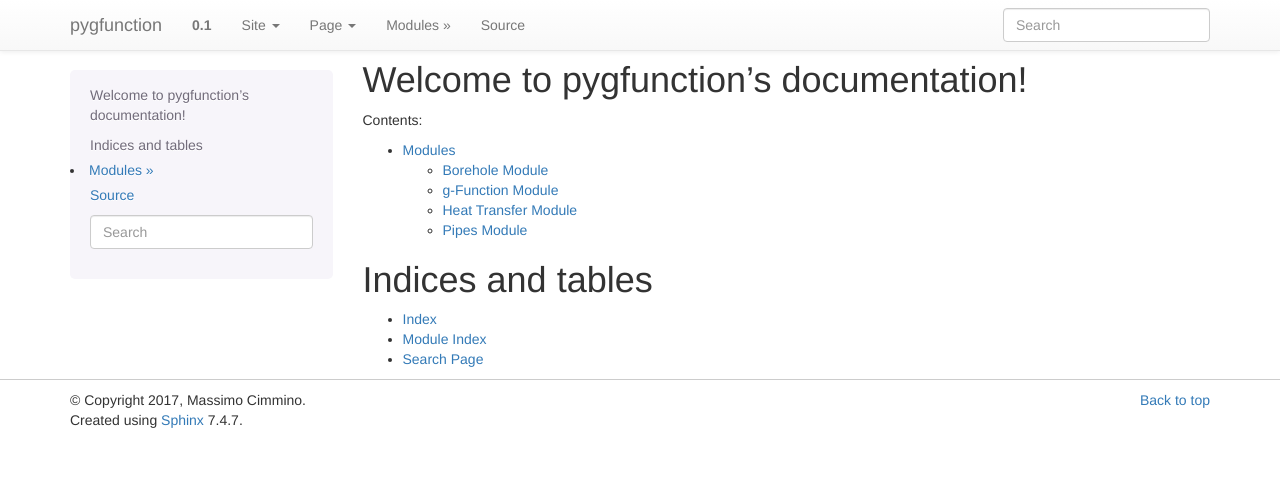
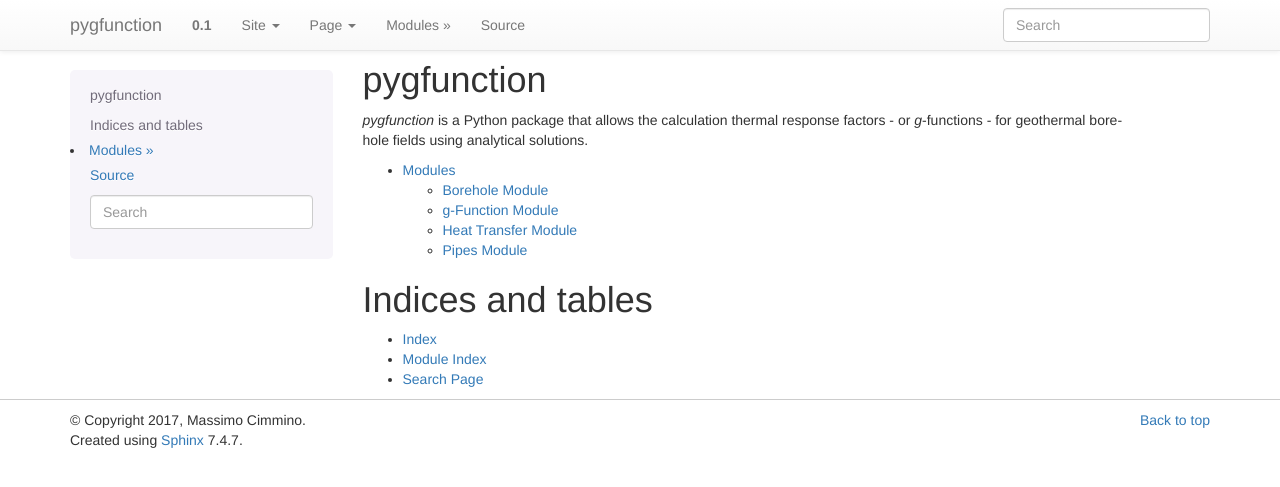
Before and after one commit to MassimoCimmino/pygfunction, a Sphinx documentation site: the page built from doc/source/index.rst, in a window 1280 px wide. Shown: the top 487 px of the page. Built offline with Sphinx 7.4.7, drawn with Linux system fonts in a browser that asks for light colours.

Commit message:
Changed documentation index layout

```diff
--- a/doc/source/index.rst
+++ b/doc/source/index.rst
@@ -3,12 +3,12 @@
    You can adapt this file completely to your liking, but it should at least
    contain the root `toctree` directive.
 
-Welcome to pygfunction's documentation!
-========================================
+pygfunction
+===========
 
-.. module:: pygfunction
-
-Contents:
+*pygfunction* is a Python package that allows the calculation thermal response
+factors - or *g*-functions - for geothermal borehole fields using analytical
+solutions.
 
 .. toctree::
    :maxdepth: 2
```
